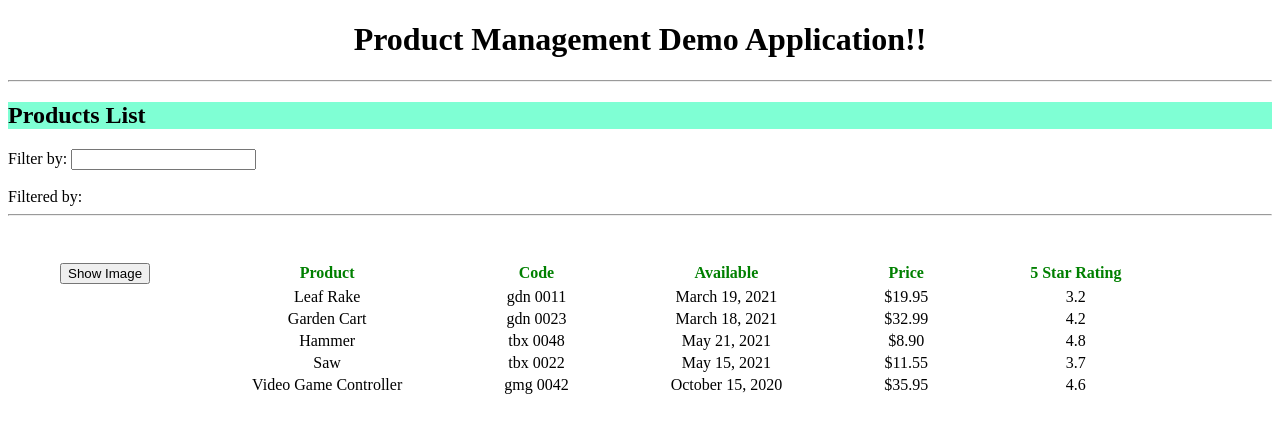
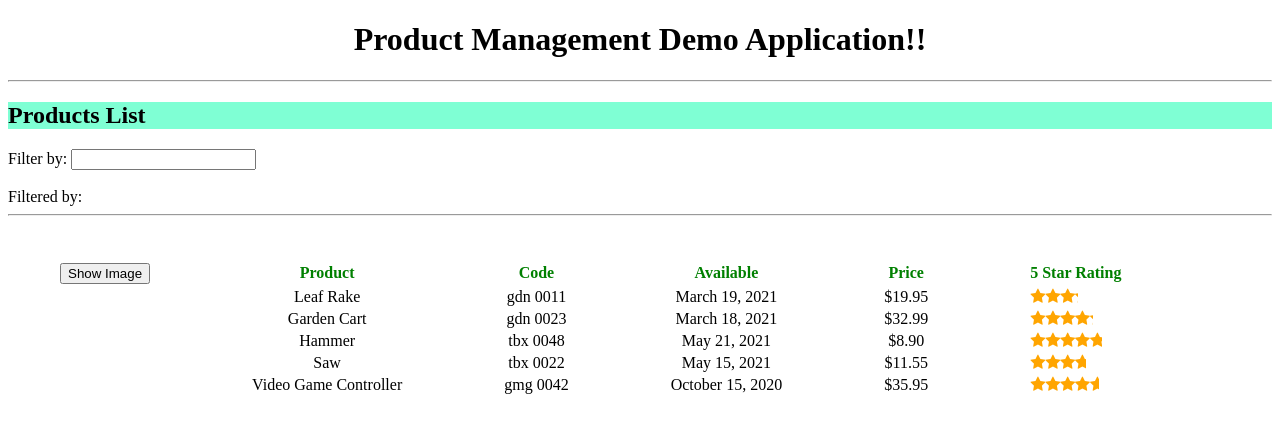
Before and after one commit to eranyser/AngularTutorialDKJune2022, an Angular app: page / in a window 1280 px wide. Shown: the top 432 px of the page. Built offline with nearby package versions, Linux system fonts and the light colour scheme.

Commit message:
feat: passing input and output data

```diff
--- a/src/app/app.module.ts
+++ b/src/app/app.module.ts
@@ -5,12 +5,14 @@ import { BrowserModule } from '@angular/platform-browser';
 import { AppComponent } from './app.component';
 import { ProductList } from './components/products/product-list.component';
 import { ConvertToSpacesPipe } from './shared/convert_to_spaces.pipe';
+import { StarComponent } from './shared/start.component';
 
 @NgModule({
   declarations: [
     AppComponent,
     ProductList,
-    ConvertToSpacesPipe
+    ConvertToSpacesPipe,
+    StarComponent
   ],
   imports: [
     BrowserModule,
--- a/src/app/components/products/product-list.component.html
+++ b/src/app/components/products/product-list.component.html
@@ -47,7 +47,11 @@
           <td>{{product.productCode | lowercase | convertToSpaces: '-'}}</td>
           <td>{{product.releaseDate }}</td>
           <td>{{product.price | currency:'USD':'symbol':'1.2-2'}}</td>
-          <td>{{product.starRating}}</td>
+          <!-- The container pass data to the nested component through property bindings.-->
+          <td><pm-stars
+                [rating]='product.starRating'
+                (ratingClicked)='onRatingClicked($event)'>
+          </pm-stars></td>
         </tr>
     </tbody>
   </table>
--- a/src/app/components/products/product-list.component.ts
+++ b/src/app/components/products/product-list.component.ts
@@ -95,4 +95,8 @@ export class ProductList implements OnInit{
       performFilter() : IProduct[] {
         return this.products.filter( (product: IProduct) => product.productName.toLowerCase().includes(this._listFilter.toLowerCase()) )
       }
+
+      onRatingClicked(message: string) {
+        this.productTitle = `Products List: ${message}`
+      }
 }
--- a/src/app/shared/star.component.css
+++ b/src/app/shared/star.component.css
@@ -3,4 +3,5 @@
 }
 div {
   cursor: pointer;
+  color: orange;
 }
--- a/src/app/shared/star.component.html
+++ b/src/app/shared/star.component.html
@@ -1,6 +1,7 @@
 <div class="crop"
      [style.width.px]="cropWidth"
-     [title]="rating">
+     [title]="rating"
+     (click)='onClick()'>
   <div style="width: 75px">
     <span class="fa fa-star"></span>
     <span class="fa fa-star"></span>
--- /dev/null
+++ b/src/app/shared/start.component.ts
@@ -0,0 +1,23 @@
+import { Component, EventEmitter, Input, OnChanges, Output } from "@angular/core";
+
+@Component({
+    selector: 'pm-stars',
+    templateUrl: './star.component.html',
+    styleUrls: ['./star.component.css']
+})
+export class StarComponent implements OnChanges{
+    @Input()
+    rating: number = 4;
+    cropWidth: number = 75;
+    @Output()
+    ratingClicked: EventEmitter<string> = new EventEmitter<string>();
+
+    ngOnChanges(): void {
+        this.cropWidth = this.rating * 75/5
+    }
+
+    onClick(): void
+    {
+        this.ratingClicked.emit(`The rating is ${this.rating}`)
+    }
+}
```
